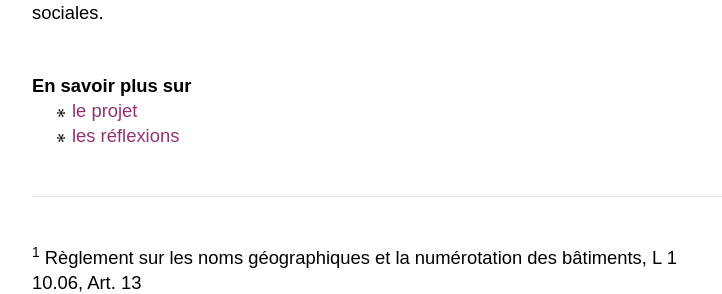
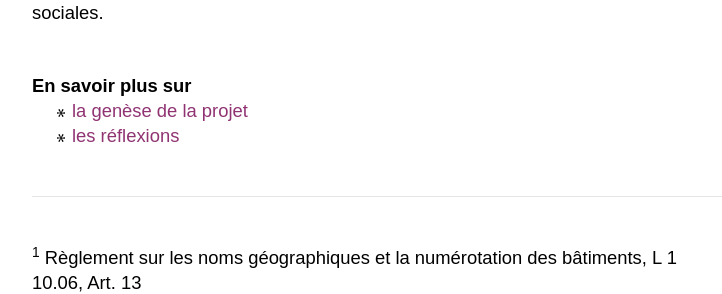
Before and after one commit to larucheio/100elles.ch, a Jekyll site: the page built from projet/choix-des-noms/index.html, in a window 1280 px wide and 900 px high, scrolled down 1519 px. Shown: the part 160-454 px from the top of the window, without its empty margins (53-775 px from the left). Built offline with Jekyll 4.4.1, drawn with Linux system fonts in a browser that asks for light colours.

Commit message:
Explications -> Genèse

```diff
--- a/_includes/navbar.html
+++ b/_includes/navbar.html
@@ -12,8 +12,8 @@
   <span id="close">X</span>
   <div class="p-3 mt-6">
     <a href="/">Accueil</a>
-    <a href="/projet/explications/">Projet</a>
-    <a href="/projet/explications/" class="ml-3">Explications</a>
+    <a href="/projet/genese/">Le projet</a>
+    <a href="/projet/genese/" class="ml-3">Genèse</a>
     <a href="/projet/choix-des-noms/" class="ml-3">Choix des noms</a>
     <a href="/projet/reflexions/" class="ml-3">Réflexions</a>
     <a href="/100femmes/">100 femmes*</a>
--- a/projet/choix-des-noms/index.html
+++ b/projet/choix-des-noms/index.html
@@ -27,7 +27,7 @@
   <section class="mt-5">
     <b>En savoir plus sur</b>
     <ul>
-      <li><a href="/projet/explications/">le projet</a></li>
+      <li><a href="/projet/genese/">la genèse de la projet</a></li>
       <li><a href="/projet/reflexions/">les réflexions</a></li>
     </ul>
   </section>
--- a/projet/explications/index.html
+++ b/projet/genese/index.html
@@ -3,7 +3,7 @@
 ---
 
 <main class="container my-lg-7">
-  <h1>Projet — Explications</h1>
+  <h1>Projet — Genèse</h1>
 
   <section class="mt-5">
     <b>Le projet en bref</b>
--- a/projet/reflexions/index.html
+++ b/projet/reflexions/index.html
@@ -37,7 +37,7 @@
   <section class="mt-5">
     <b>En savoir plus sur</b>
     <ul>
-      <li><a href="/projet/explications/">le projet</a></li>
+      <li><a href="/projet/genèse/">la genèse du projet</a></li>
       <li><a href="/projet/choix-des-noms/">le choix des noms</a></li>
     </ul>
   </section>
```
